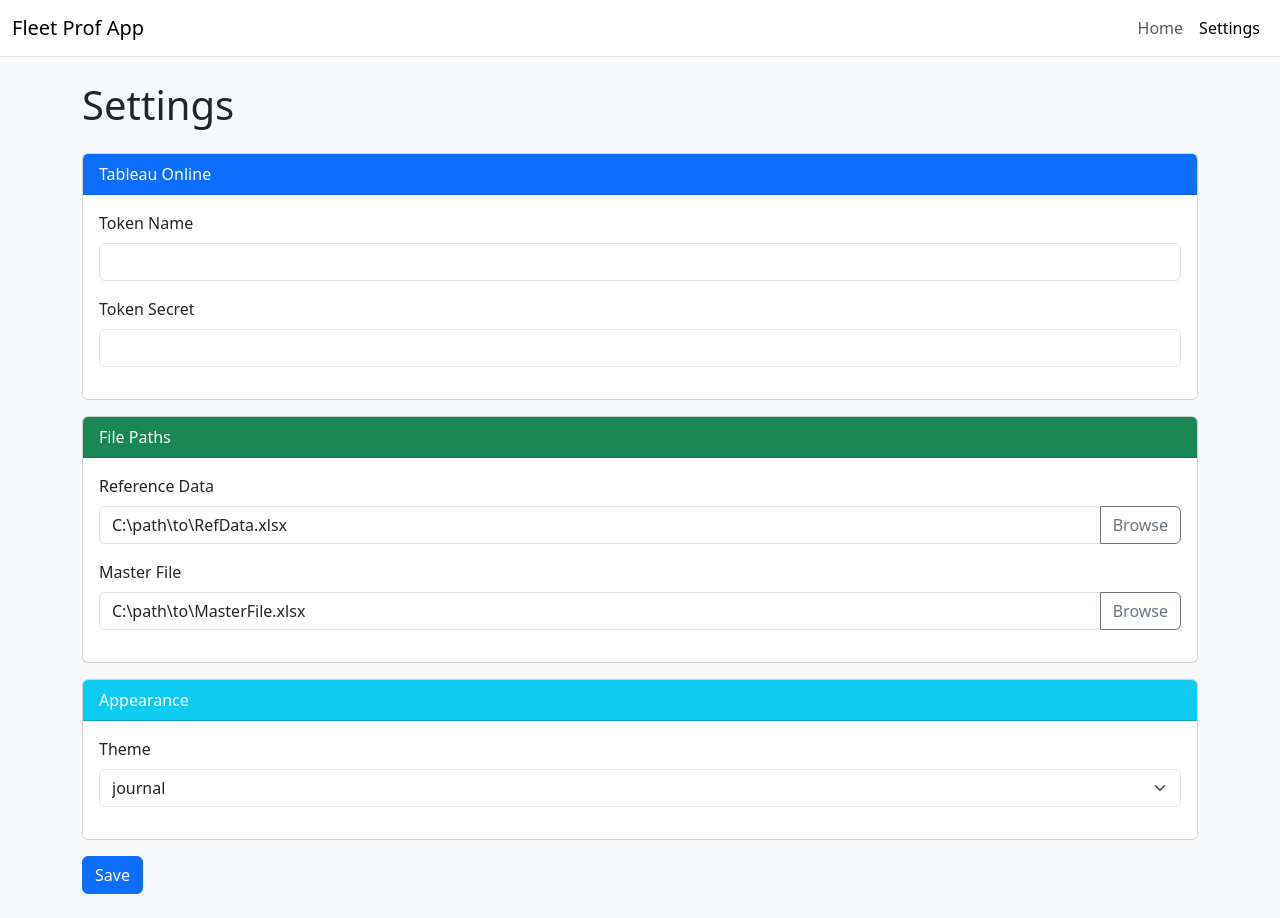
After one commit to CJIMENZ/fleet-prof-app, a Flask app: page /settings in a window 1280 px wide. The commit adds this page. Run offline with Flask 3, Linux system fonts and the light colour scheme.

Commit message:
Remove unused shortcut file and update settings manager to change the default theme to 'journal'. Refactor theme handling in the GUI to retrieve the theme from the configuration. Enhance settings dialog to allow theme selection and ensure proper saving of settings. Update web server to handle settings API and apply theme changes in the frontend.

```diff
--- a/settings_manager.py
+++ b/settings_manager.py
@@ -27,10 +27,12 @@
             "site_url": "tableaulibertyenergycom"
         }
         config["logging"] = {"level": "INFO"}
-        config["appearance"] = {"theme": "darkly"}
         config["files"] = {
             "ref_data_path": r"C:\path\to\RefData.xlsx",
             "master_file_path": r"C:\path\to\MasterFile.xlsx"
+        }
+        config["appearance"] = {
+            "theme": "journal"
         }
     return config
 
--- a/webapp/server.py
+++ b/webapp/server.py
@@ -1,7 +1,7 @@
 from flask import Flask, render_template, request, jsonify
 import logging
 
-from settings_manager import load_config
+from settings_manager import load_config, save_config
 from modules.monthly_workflow import run_fx_and_comparison
 from modules.cks_pivot_operations import pivot_cks_data_to_ref
 from modules.view_download_operations import download_all_views
@@ -13,15 +13,20 @@
 def index():
     return render_template('index.html')
 
+@app.route('/settings')
+def settings_page():
+    return render_template('settings.html', config=config)
+
 @app.route('/api/update_fx_compare', methods=['POST'])
 def update_fx_compare():
     data = request.get_json()
     try:
+        ref_file = config.get('files', {}).get('ref_data_path', '')
         run_fx_and_comparison(
             config,
             data['oracle_usd'],
             data['oracle_cad'],
-            data['ref_file'],
+            ref_file,
             oracle_aud_path=data.get('oracle_aud') or None
         )
         return jsonify(status='success')
@@ -33,9 +38,10 @@
 def pivot_cks_data():
     data = request.get_json()
     try:
+        ref_file = config.get('files', {}).get('ref_data_path', '')
         pivot_cks_data_to_ref(
             data['finance_file'],
-            data['ref_file'],
+            ref_file,
             data['month']
         )
         return jsonify(status='success')
@@ -52,3 +58,27 @@
     except Exception as e:
         logging.error(e)
         return jsonify(status='error', message=str(e)), 500
+
+@app.route('/api/save_settings', methods=['POST'])
+def save_settings_api():
+    data = request.get_json()
+    try:
+        if 'tableau_online' not in config:
+            config['tableau_online'] = {}
+        config['tableau_online']['personal_access_token_name'] = data.get('token_name', '')
+        config['tableau_online']['personal_access_token_secret'] = data.get('token_secret', '')
+
+        if 'files' not in config:
+            config['files'] = {}
+        config['files']['ref_data_path'] = data.get('ref_data_path', '')
+        config['files']['master_file_path'] = data.get('master_file_path', '')
+
+        if 'appearance' not in config:
+            config['appearance'] = {}
+        config['appearance']['theme'] = data.get('theme', 'journal')
+
+        save_config(config)
+        return jsonify(status='success')
+    except Exception as e:
+        logging.error(e)
+        return jsonify(status='error', message=str(e)), 500
--- /dev/null
+++ b/webapp/templates/settings.html
@@ -0,0 +1,94 @@
+<!doctype html>
+<html lang="en">
+  <head>
+    <meta charset="utf-8">
+    <meta name="viewport" content="width=device-width, initial-scale=1">
+    <title>Settings</title>
+    <link href="https://cdn.jsdelivr.net/npm/bootstrap@5.3.2/dist/css/bootstrap.min.css" rel="stylesheet">
+    <script>
+      async function selectFile(target) {
+        const path = await pywebview.api.select_file();
+        if (path) document.getElementById(target).value = path;
+      }
+      async function postJson(url, payload) {
+        const r = await fetch(url, {
+          method: 'POST',
+          headers: { 'Content-Type': 'application/json' },
+          body: JSON.stringify(payload)
+        });
+        return r.json();
+      }
+      async function saveSettings() {
+        const data = {
+          token_name: document.getElementById('token_name').value,
+          token_secret: document.getElementById('token_secret').value,
+          ref_data_path: document.getElementById('ref_data_path').value,
+          master_file_path: document.getElementById('master_file_path').value,
+          theme: document.getElementById('theme').value
+        };
+        const res = await postJson('/api/save_settings', data);
+        alert(res.status === 'success' ? 'Saved' : res.message);
+      }
+    </script>
+  </head>
+  <body class="bg-light">
+    <nav class="navbar navbar-expand-lg navbar-light bg-white border-bottom">
+      <div class="container-fluid">
+        <a class="navbar-brand" href="/">Fleet Prof App</a>
+        <div class="navbar-nav">
+          <a class="nav-link" href="/">Home</a>
+          <a class="nav-link active" href="/settings">Settings</a>
+        </div>
+      </div>
+    </nav>
+    <div class="container py-4">
+      <h1 class="mb-4">Settings</h1>
+      <div class="card mb-3">
+        <div class="card-header bg-primary text-white">Tableau Online</div>
+        <div class="card-body">
+          <div class="mb-3">
+            <label class="form-label">Token Name</label>
+            <input type="text" id="token_name" class="form-control" value="{{ config['tableau_online'].get('personal_access_token_name', '') }}">
+          </div>
+          <div class="mb-3">
+            <label class="form-label">Token Secret</label>
+            <input type="password" id="token_secret" class="form-control" value="{{ config['tableau_online'].get('personal_access_token_secret', '') }}">
+          </div>
+        </div>
+      </div>
+      <div class="card mb-3">
+        <div class="card-header bg-success text-white">File Paths</div>
+        <div class="card-body">
+          <div class="mb-3">
+            <label class="form-label">Reference Data</label>
+            <div class="input-group">
+              <input type="text" id="ref_data_path" class="form-control" value="{{ config['files'].get('ref_data_path', '') }}">
+              <button class="btn btn-outline-secondary" onclick="selectFile('ref_data_path')">Browse</button>
+            </div>
+          </div>
+          <div class="mb-3">
+            <label class="form-label">Master File</label>
+            <div class="input-group">
+              <input type="text" id="master_file_path" class="form-control" value="{{ config['files'].get('master_file_path', '') }}">
+              <button class="btn btn-outline-secondary" onclick="selectFile('master_file_path')">Browse</button>
+            </div>
+          </div>
+        </div>
+      </div>
+      <div class="card mb-3">
+        <div class="card-header bg-info text-white">Appearance</div>
+        <div class="card-body">
+          <div class="mb-3">
+            <label class="form-label">Theme</label>
+            <select id="theme" class="form-select">
+              {% for t in ['flatly','journal','darkly','cyborg','superhero','cosmo','solar','united','lumen','pulse','sandstone','minty','yeti'] %}
+              <option value="{{t}}" {% if config['appearance'].get('theme','journal')==t %}selected{% endif %}>{{t}}</option>
+              {% endfor %}
+            </select>
+          </div>
+        </div>
+      </div>
+      <button class="btn btn-primary" onclick="saveSettings()">Save</button>
+    </div>
+  </body>
+</html>
```
Also changed, not shown: gui/main_window.py (+3 -5 lines), gui/settings_dialog.py (+19 -37 lines), webapp/templates/index.html (+36 -18 lines), 1 other file.
